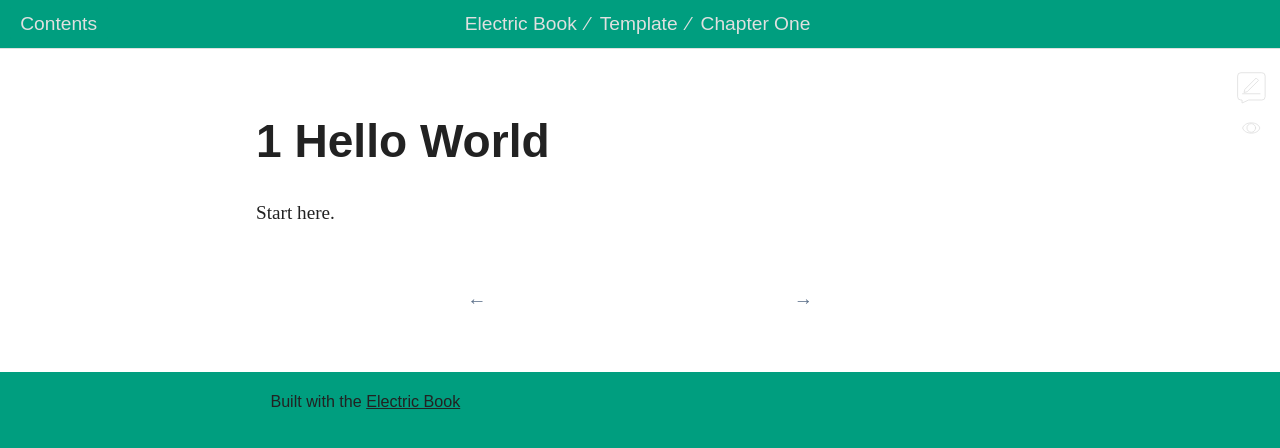
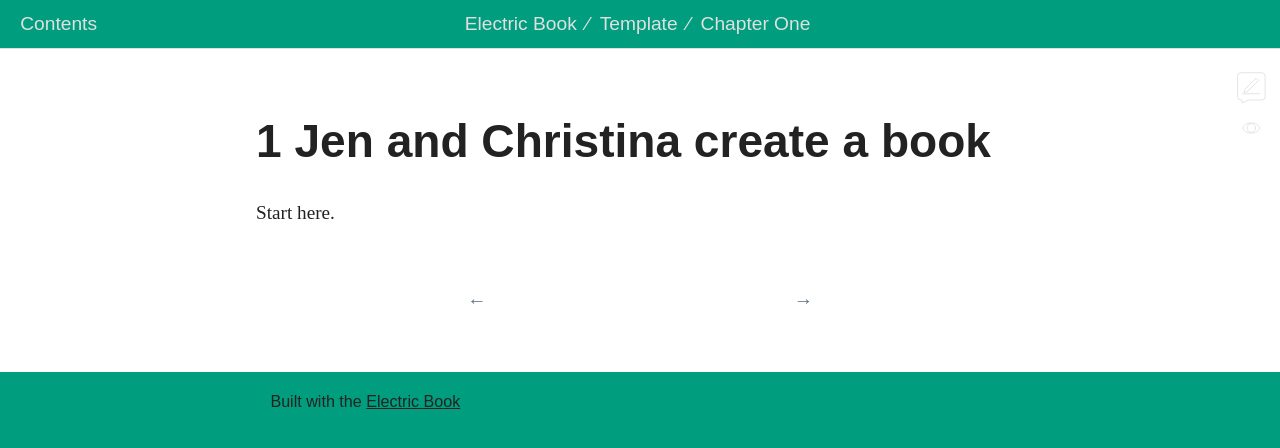
Before and after one commit to ChristinaRookie/jen-and-christina, a Jekyll site: the page built from book/text/01.md, in a window 1280 px wide. Shown: the top 448 px of the page. Built offline with Jekyll 4.4.1, drawn with Linux system fonts in a browser that asks for light colours; a script that is not in the unit is left out.

Commit message:
Change some chapters

```diff
--- a/book/text/01.md
+++ b/book/text/01.md
@@ -1,8 +1,8 @@
 ---
-title: "1. Hello World"
+title: "Jen and Christina create a book"
 style: chapter page-1
 ---
 
-# **1** Hello World
+# **1** Jen and Christina create a book
 
 Start here.
```
Also changed, not shown: book/text/02.md (+0 -1 lines).
